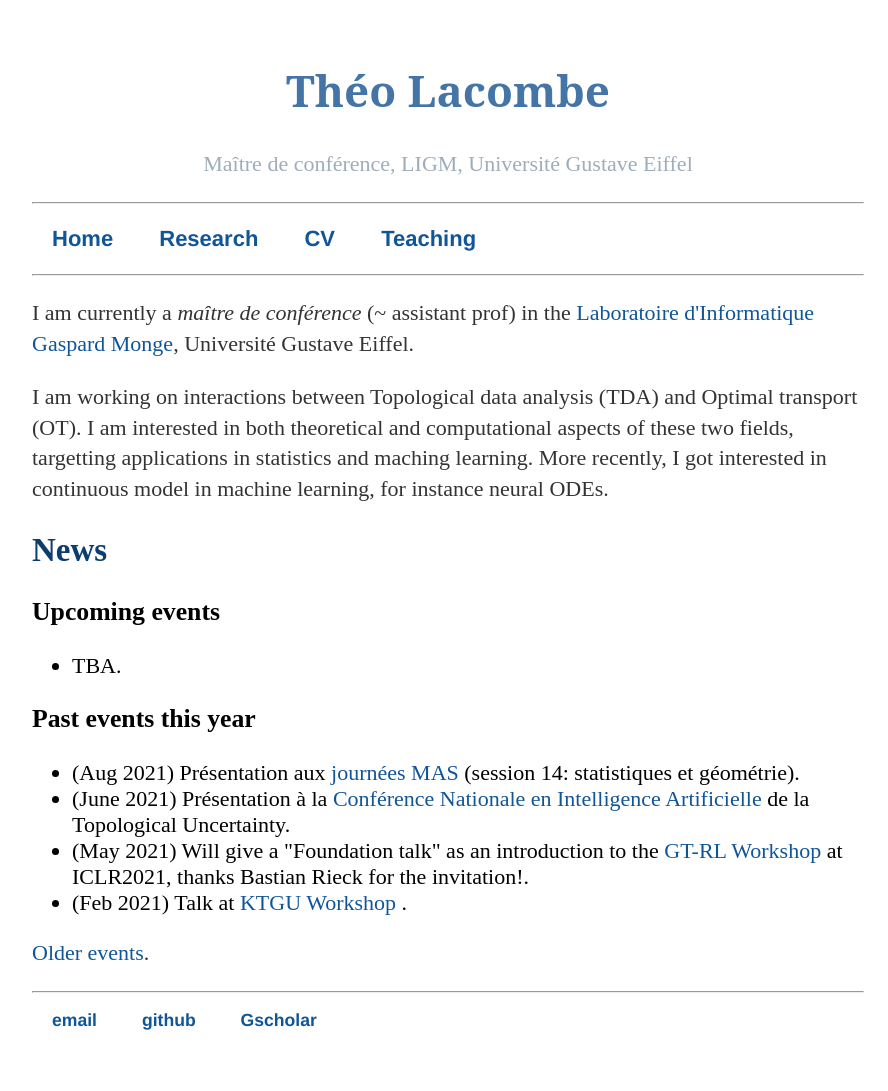
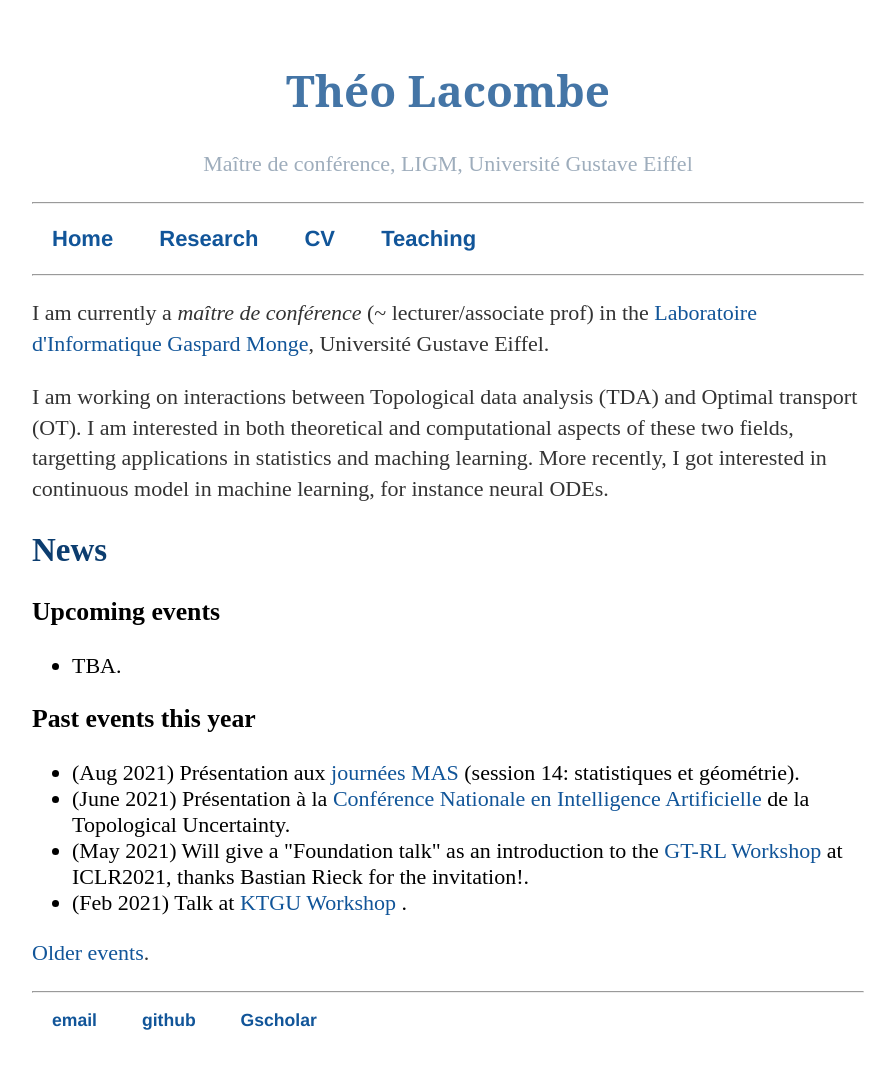
Before and after one commit to tlacombe/tlacombe.github.io, a Jekyll site: the page built from index.html, in a window 1280 px wide. Shown: the whole page, without its empty margins (192-1080 px from the left). Built offline with Jekyll 4.4.1, drawn with Linux system fonts in a browser that asks for light colours.

Commit message:
update mcf translation

```diff
--- a/index.html
+++ b/index.html
@@ -3,7 +3,7 @@ layout: default
 title: Théo Lacombe's webpage
 ---
 <div class="blurb">
-	<p>I am currently a <i>maître de conférence</i> (~ assistant prof) in the <a href="http://ligm.u-pem.fr">Laboratoire d'Informatique Gaspard Monge</a>, Université Gustave Eiffel.</p>
+	<p>I am currently a <i>maître de conférence</i> (~ lecturer/associate prof) in the <a href="http://ligm.u-pem.fr">Laboratoire d'Informatique Gaspard Monge</a>, Université Gustave Eiffel.</p>
 	<p>
 		I am working on interactions between Topological data analysis (TDA) and Optimal transport (OT). I am interested in both theoretical and computational aspects of these two fields, targetting applications in statistics and maching learning. More recently, I got interested in continuous model in machine learning, for instance neural ODEs.
 	</p>
```
